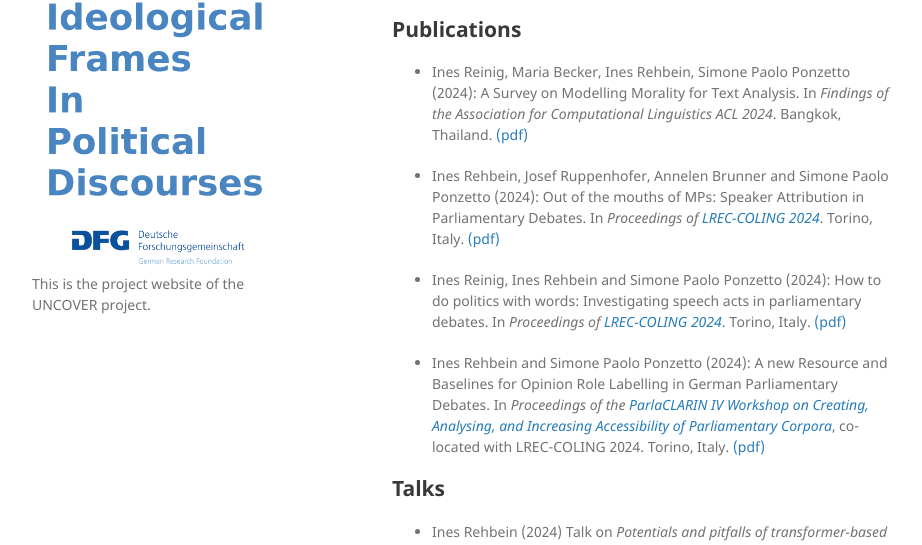
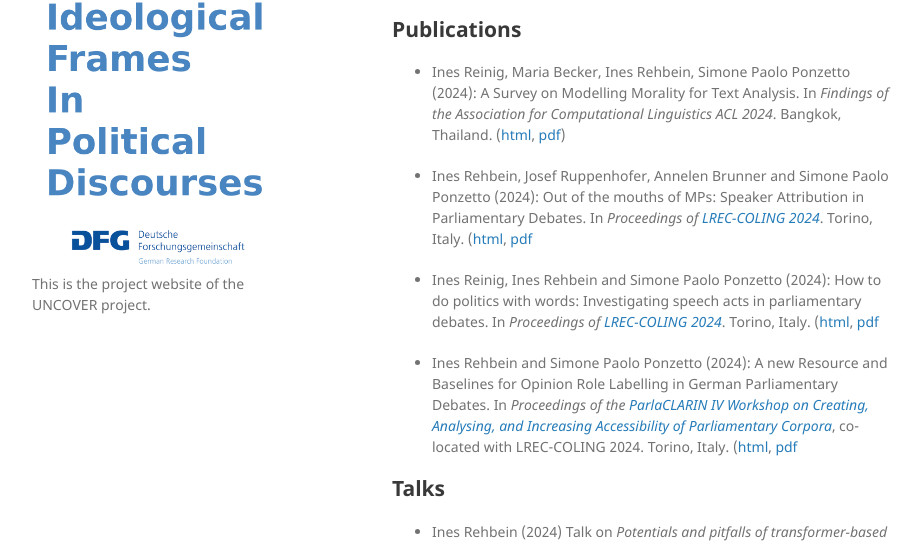
Before and after one commit to irehbein/UNCOVER, a Jekyll site: the page built from index.md, in a window 1280 px wide and 900 px high, scrolled down 1405 px. Shown: the part 156-701 px from the top of the window, without its empty margins (178-1100 px from the left). Built offline with Jekyll 4.4.1, drawn with Linux system fonts in a browser that asks for light colours; our own code applies the rules of GitHub Pages for plain Markdown files.

Commit message:
Update index.md

```diff
--- a/index.md
+++ b/index.md
@@ -43,13 +43,13 @@
 
 
 ## Publications
-* Ines Reinig, Maria Becker, Ines Rehbein, Simone Paolo Ponzetto (2024): A Survey on Modelling Morality for Text Analysis. In _Findings of the Association for Computational Linguistics ACL 2024_. Bangkok, Thailand. [(pdf)](https://aclanthology.org/2024.findings-acl.245.pdf)
+* Ines Reinig, Maria Becker, Ines Rehbein, Simone Paolo Ponzetto (2024): A Survey on Modelling Morality for Text Analysis. In _Findings of the Association for Computational Linguistics ACL 2024_. Bangkok, Thailand. ([html](https://aclanthology.org/2024.findings-acl.245/), [pdf](https://aclanthology.org/2024.findings-acl.245.pdf))
 
-* Ines Rehbein, Josef Ruppenhofer, Annelen Brunner and Simone Paolo Ponzetto (2024): Out of the mouths of MPs: Speaker Attribution in Parliamentary Debates. In _Proceedings of [LREC-COLING 2024](https://lrec-coling-2024.org)_. Torino, Italy. [(pdf)](https://aclanthology.org/2024.lrec-main.1098.pdf)
+* Ines Rehbein, Josef Ruppenhofer, Annelen Brunner and Simone Paolo Ponzetto (2024): Out of the mouths of MPs: Speaker Attribution in Parliamentary Debates. In _Proceedings of [LREC-COLING 2024](https://lrec-coling-2024.org)_. Torino, Italy. ([html](https://aclanthology.org/2024.lrec-main.1098/), [pdf](https://aclanthology.org/2024.lrec-main.1098.pdf)
 
-* Ines Reinig, Ines Rehbein and Simone Paolo Ponzetto (2024): How to do politics with words: Investigating speech acts in parliamentary debates. In _Proceedings of [LREC-COLING 2024](https://lrec-coling-2024.org)_. Torino, Italy. [(pdf)](https://aclanthology.org/2024.lrec-main.727.pdf)
+* Ines Reinig, Ines Rehbein and Simone Paolo Ponzetto (2024): How to do politics with words: Investigating speech acts in parliamentary debates. In _Proceedings of [LREC-COLING 2024](https://lrec-coling-2024.org)_. Torino, Italy. ([html](https://aclanthology.org/2024.lrec-main.727/), [pdf](https://aclanthology.org/2024.lrec-main.727.pdf)
 
-* Ines Rehbein and Simone Paolo Ponzetto (2024): A new Resource and Baselines for Opinion Role Labelling in German Parliamentary Debates. In _Proceedings of the [ParlaCLARIN IV Workshop on Creating, Analysing, and Increasing Accessibility of Parliamentary Corpora](https://www.clarin.eu/ParlaCLARIN-IV)_, co-located with LREC-COLING 2024. Torino, Italy. [(pdf)](https://aclanthology.org/2024.parlaclarin-1.24.pdf)
+* Ines Rehbein and Simone Paolo Ponzetto (2024): A new Resource and Baselines for Opinion Role Labelling in German Parliamentary Debates. In _Proceedings of the [ParlaCLARIN IV Workshop on Creating, Analysing, and Increasing Accessibility of Parliamentary Corpora](https://www.clarin.eu/ParlaCLARIN-IV)_, co-located with LREC-COLING 2024. Torino, Italy. ([html](https://aclanthology.org/2024.parlaclarin-1.24/), [pdf](https://aclanthology.org/2024.parlaclarin-1.24.pdf)
 
 
 ## Talks
```
